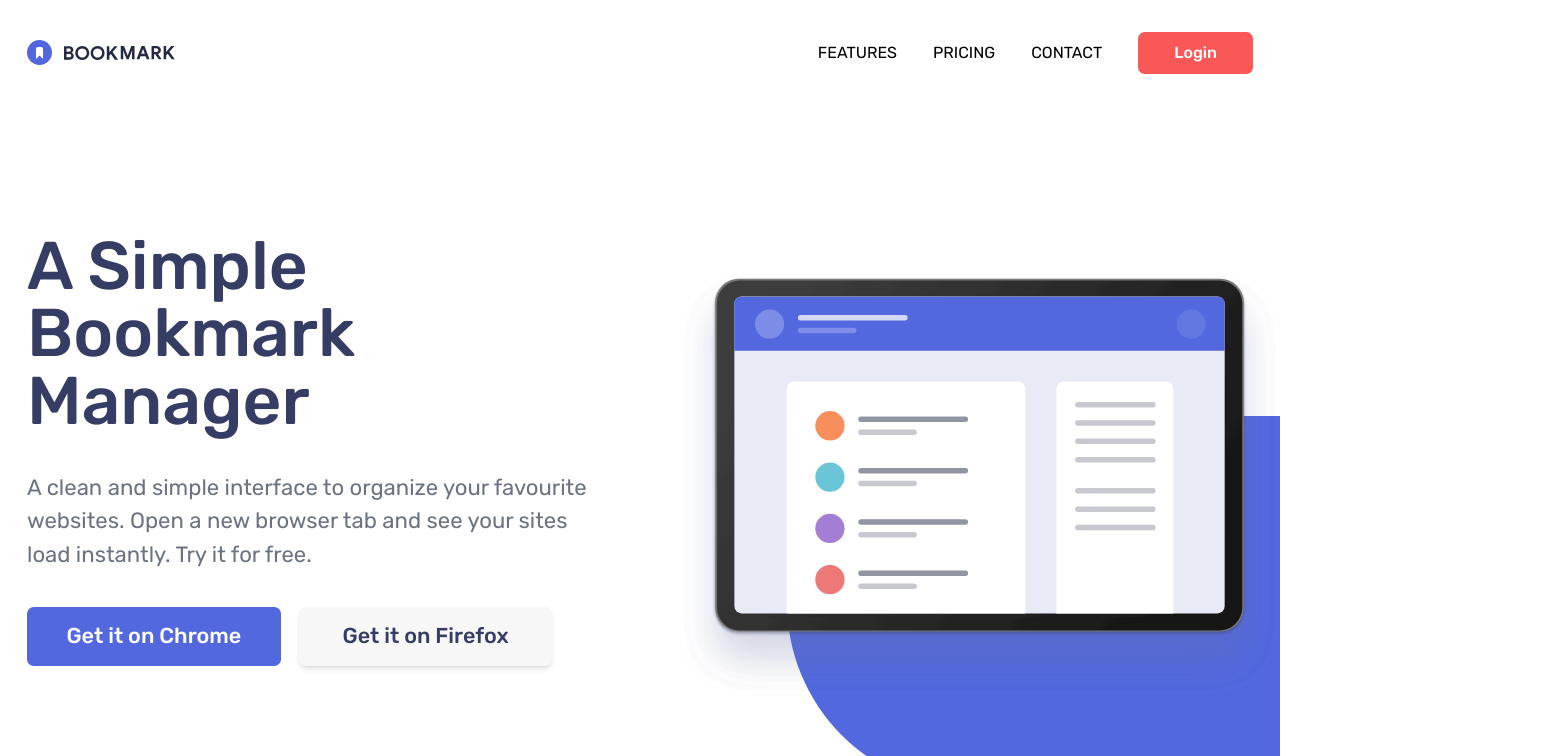
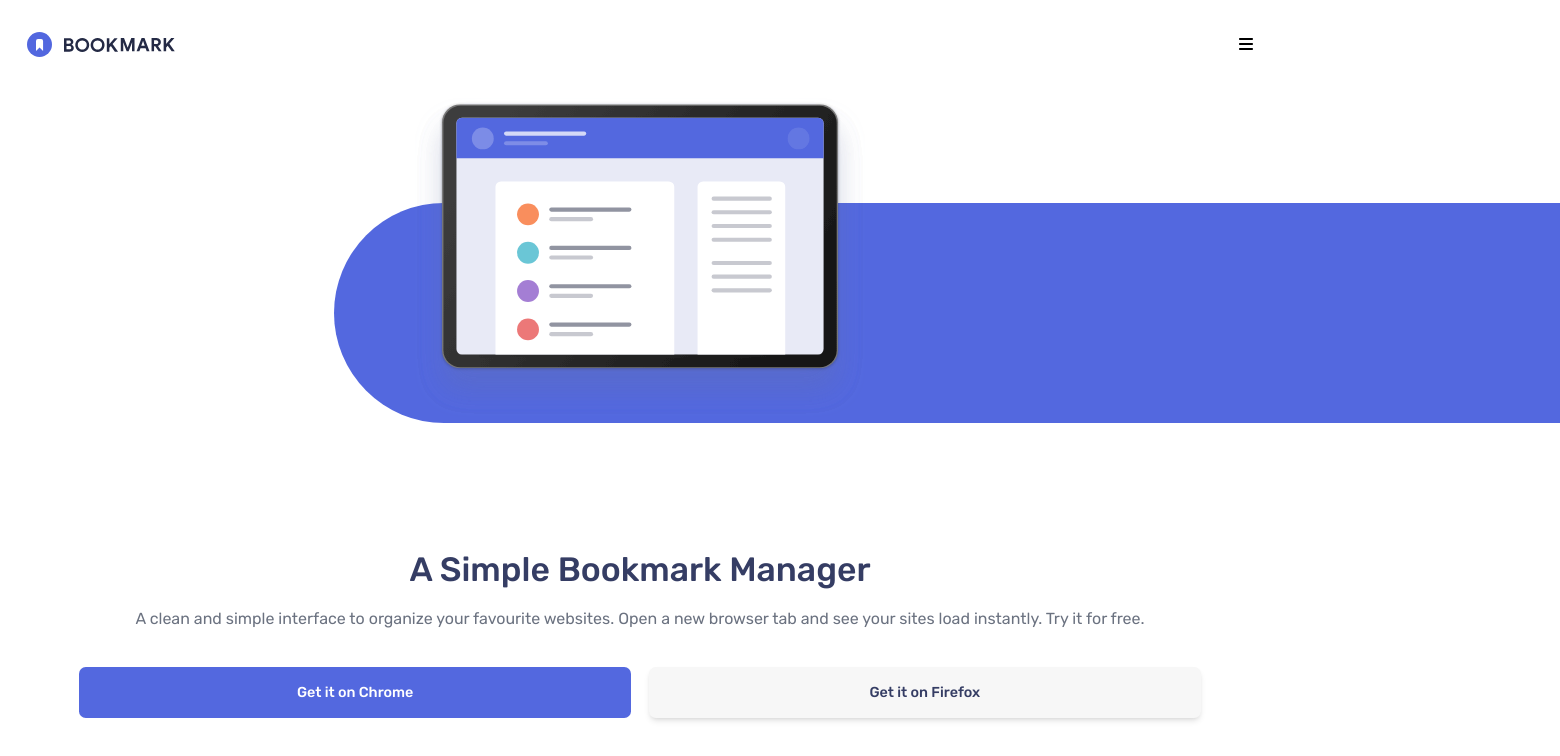
Before and after one commit to 7-falseparfait/Bookmark_Landing_Page, a React (Vite) app: page / in a window 1280 px wide. Shown: the top 756 px of the page, 1560 px wide, since content can reach past the window. Built offline with nearby package versions, Linux system fonts and the light colour scheme.

Commit message:
Add final touches

```diff
--- a/src/Button.jsx
+++ b/src/Button.jsx
@@ -1,10 +1,10 @@
 export function Button({ children, variant = "primary", className = "", ...rest }) {
   const baseStyles = "px-8 py-3 font-medium rounded-md ";
   const variants = {
-    primary: "bg-blue-600 text-white",
-    secondary: "bg-gray-50 text-blue-950",
-    contact: "bg-red-400 text-white",
-    login: 'bg-none text-[1.3rem] border-2 border-white text-white',
+    primary: "bg-blue-600 border border-transparent text-white hover:text-blue-600 hover:bg-white hover:border hover: border-blue-600 duration-300 ease-in-out ",
+    secondary: "bg-gray-50 text-blue-950 border border-transparent hover:bg-white hover:border-gray-400 transition duration-300 ease-in-out",
+    contact: "bg-red-400 text-white border border-transparent hover:bg-white hover: border hover:border-red-400 hover:text-red-400 duration-300 ease-in-out",
+    login: 'bg-none text-[1.3rem] border-2 text-white hover:bg-white',
   };
   return (
     <button
--- a/tailwind.config.js
+++ b/tailwind.config.js
@@ -20,7 +20,8 @@ export default {
       },
       screens: {
         mobile: "375px",
-        xs: "400px", // ✅ added this line
+        xs: "400px",
+        md: "1500px", // ✅ added this line
         desktop: "1440px",
       },
     },
```
Also changed, not shown: src/Footer.jsx (+1 -1 lines).
